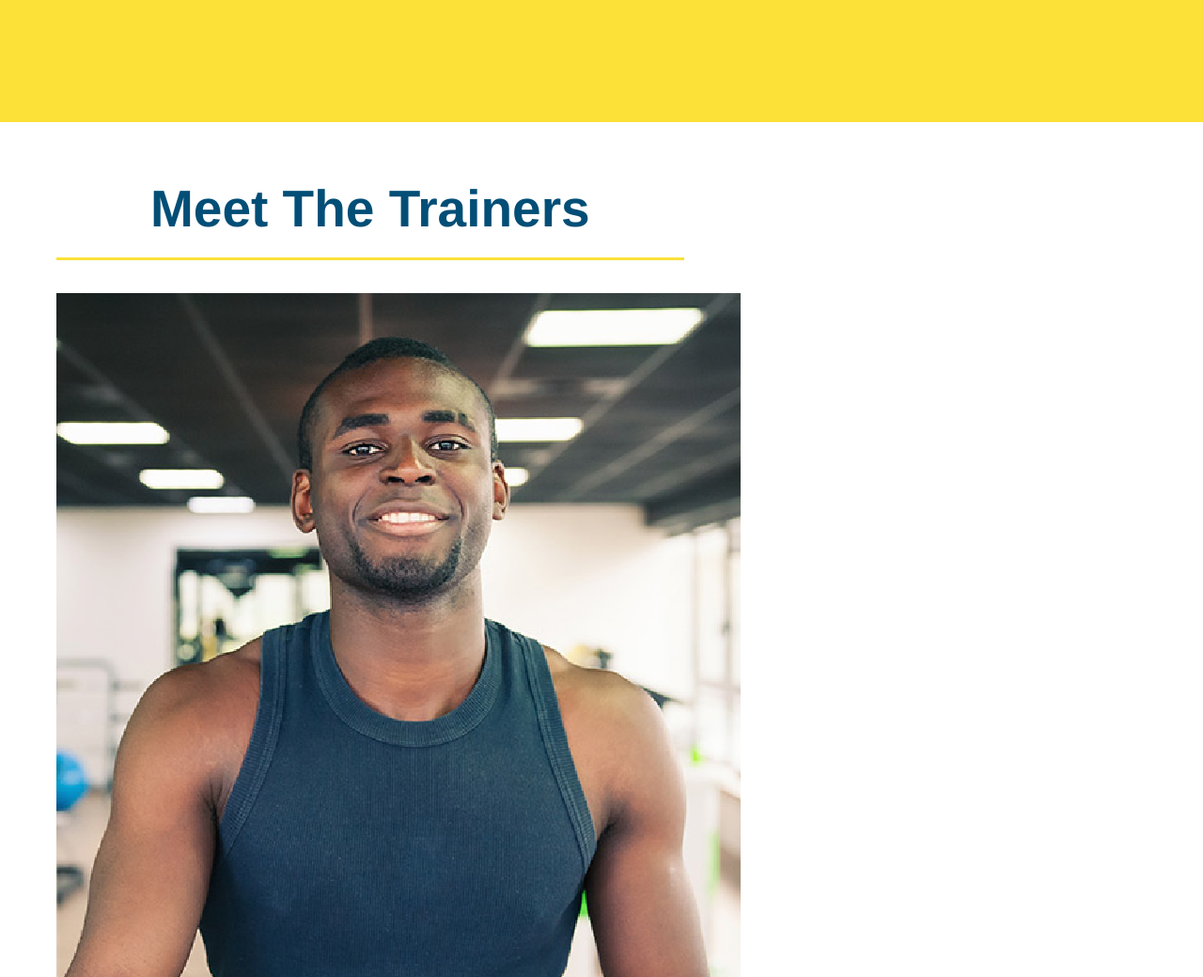
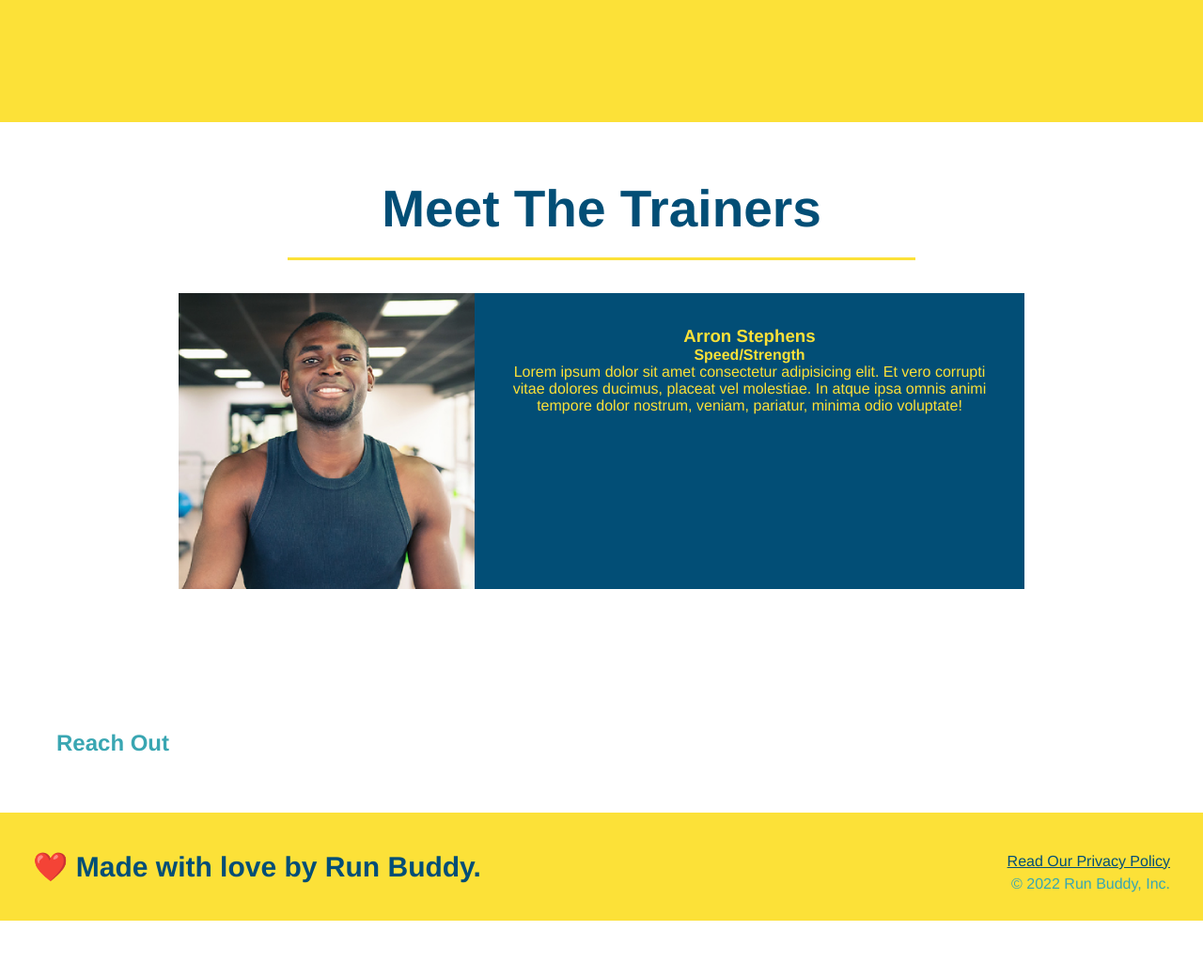
Before and after one commit to traevaldez/run-buddy, a plain HTML site: page index.html in a window 1280 px wide. Shown: the part 2600-3640 px from the top of the page at 94% size. After the commit the page ends 3580 px from the top, so only its background shows below. Drawn offline with Linux system fonts and the light colour scheme.

Commit message:
added some style to first trainer

```diff
--- a/assets/css/style.css
+++ b/assets/css/style.css
@@ -186,3 +186,26 @@ section {
 .steps span {
     font-size: 38px;
 }
+
+.trainers {
+    text-align: center;
+}
+
+.trainer {
+    width: 900px;
+    margin: 0 auto 30px auto;
+    background: #024e76;
+    color: #fce138;
+    overflow: auto;
+}
+
+.trainer img {
+    width: 35%;
+    float: left;
+}
+
+.trainer-bio {
+    padding: 35px;
+    float: left;
+    width: 65%;
+}
```
